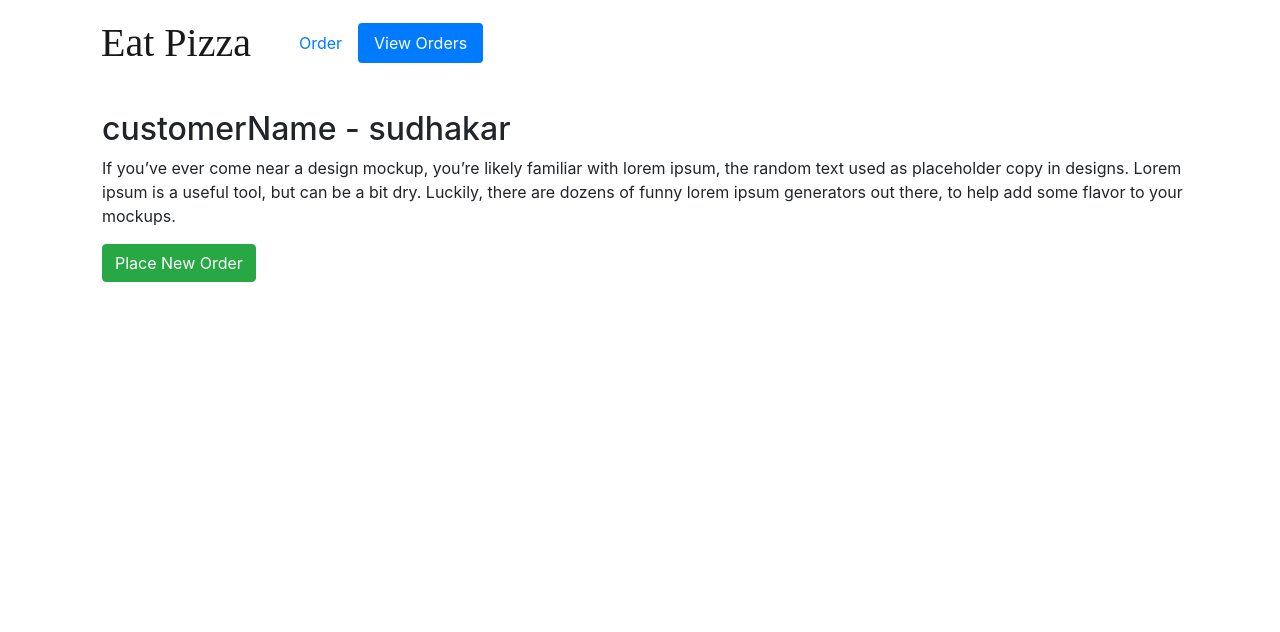
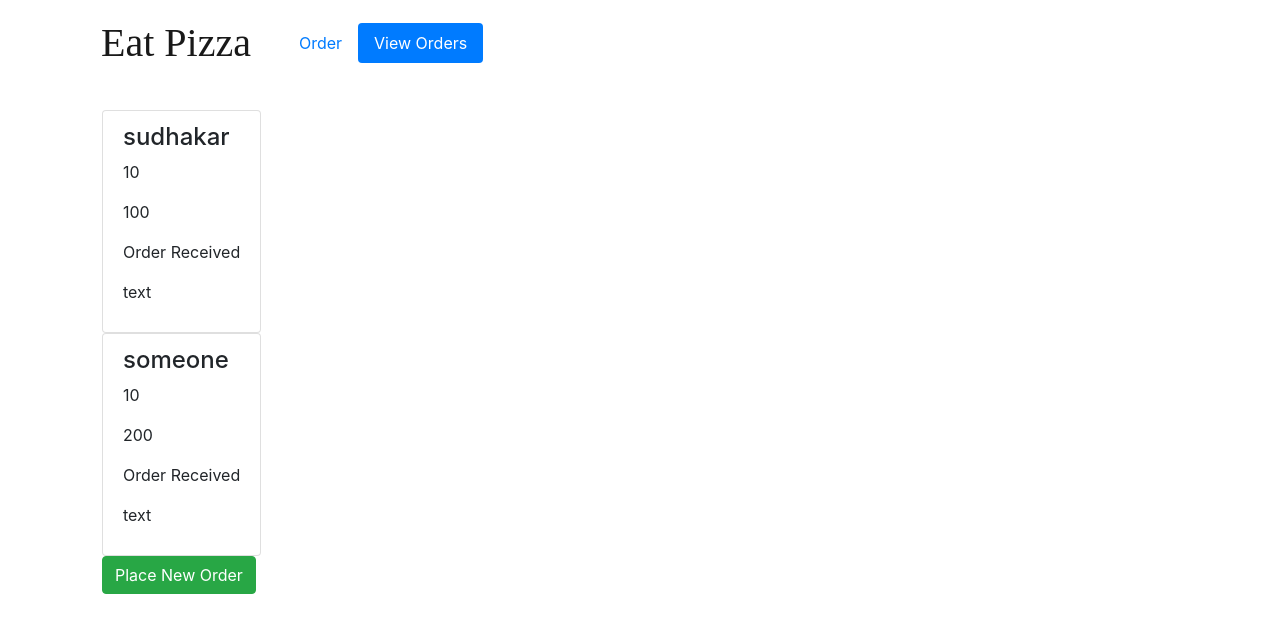
Before and after one commit to sudhakar-dhayalan/pizza, an Angular app: page /view-orders in a window 1280 px wide. Shown: the top 632 px of the page. Built offline with nearby package versions, Linux system fonts and the light colour scheme.

Commit message:
orders list

```diff
--- a/src/app/order-status.constant.ts
+++ b/src/app/order-status.constant.ts
@@ -1,5 +1,5 @@
-export enum StatusOfOrder {
-    OrderRecieved,
-    Preparing,
-    ReadyToServe
+export enum STATUSOFORDER {
+    OrderRecieved = "Order Received",
+    Preparing = "Preparing",
+    ReadyToServe = "Ready to serve"
 }
--- a/src/app/order.model.ts
+++ b/src/app/order.model.ts
@@ -1,14 +1,14 @@
 import { Injectable } from "@angular/core";
-import { StatusOfOrder } from "./order-status.constant";
+import { STATUSOFORDER } from "./order-status.constant";
 
 @Injectable()
 export class Order {
     customerName: string;
     noOfItems: number;
     totalAmount: number;
-    statusOfOrder: StatusOfOrder
+    statusOfOrder: STATUSOFORDER
 
-    constructor(custName: string, noOfItems: number, totalAmt: number, orderStatus: StatusOfOrder) {
+    constructor(custName: string, noOfItems: number, totalAmt: number, orderStatus: STATUSOFORDER) {
         this.customerName = custName;
         this.noOfItems = noOfItems;
         this.totalAmount = totalAmt;
--- a/src/app/order.service.ts
+++ b/src/app/order.service.ts
@@ -1,13 +1,13 @@
 import { Injectable } from "@angular/core";
-import { StatusOfOrder } from "./order-status.constant";
+import { STATUSOFORDER } from "./order-status.constant";
 import { Order } from "./order.model";
 
 @Injectable()
 export class OrderService {
 
     private orders: Order[] = [
-        new Order("sudhakar", 10, 100, StatusOfOrder.OrderRecieved),
-        new Order("someone", 10, 200, StatusOfOrder.OrderRecieved),
+        new Order("sudhakar", 10, 100, STATUSOFORDER.OrderRecieved),
+        new Order("someone", 10, 200, STATUSOFORDER.OrderRecieved),
     ];
 
     getOrders(): Order[] {
--- a/src/app/view-orders/order-list-item/order-list-item.component.html
+++ b/src/app/view-orders/order-list-item/order-list-item.component.html
@@ -1 +1,16 @@
-<p>order-list-item works!</p>
+<a
+    class="list-group-item col-xs-12"
+    >
+    <!-- <h4>{{orderItem.customerName}}</h4> -->
+
+    <div class="pull-left">
+        <h4 class="list-group-item-heading">{{orderItem.customerName}}</h4>
+        <p class="list-group-item-text">{{orderItem.noOfItems}}</p>
+        <p class="list-group-item-text">{{orderItem.totalAmount}}</p>
+        <p class="list-group-item-text">{{orderItem.statusOfOrder}}</p>
+    </div>
+
+    <span class="pull-right">
+        <p>text</p>
+    </span>
+</a>
--- a/src/app/view-orders/order-list-item/order-list-item.component.ts
+++ b/src/app/view-orders/order-list-item/order-list-item.component.ts
@@ -1,4 +1,5 @@
-import { Component, OnInit } from '@angular/core';
+import { Component, Input, OnInit } from '@angular/core';
+import { Order } from 'src/app/order.model';
 
 @Component({
   selector: 'app-order-list-item',
@@ -7,6 +8,7 @@ import { Component, OnInit } from '@angular/core';
 })
 export class OrderListItemComponent implements OnInit {
 
+  @Input("orderItem") orderItem: Order;
   constructor() { }
 
   ngOnInit(): void {
--- a/src/app/view-orders/view-orders.component.html
+++ b/src/app/view-orders/view-orders.component.html
@@ -1,3 +1,7 @@
-<h2>customerName - {{customerName}}</h2>
-<p>If you’ve ever come near a design mockup, you’re likely familiar with lorem ipsum, the random text used as placeholder copy in designs. Lorem ipsum is a useful tool, but can be a bit dry. Luckily, there are dozens of funny lorem ipsum generators out there, to help add some flavor to your mockups.</p>
+<div class="col-xs-12">
+    <app-order-list-item
+    *ngFor="let order of orders"
+    [orderItem]="order"></app-order-list-item>
+</div>
+
 <button class="btn btn-success">Place New Order</button>
--- a/src/app/view-orders/view-orders.component.ts
+++ b/src/app/view-orders/view-orders.component.ts
@@ -1,4 +1,5 @@
 import { Component, OnInit } from '@angular/core';
+import { Order } from '../order.model';
 import { OrderService } from '../order.service';
 
 @Component({
@@ -8,11 +9,11 @@ import { OrderService } from '../order.service';
 })
 export class ViewOrdersComponent implements OnInit {
 
-  customerName: string;
+  orders: Order[] = [];
   constructor(private orderService: OrderService) { }
 
-  ngOnInit(): void {
-    this.customerName = this.orderService.getOrders()[0].customerName;
+  ngOnInit() {
+    this.orders = this.orderService.getOrders();
   }
 
 }
```
